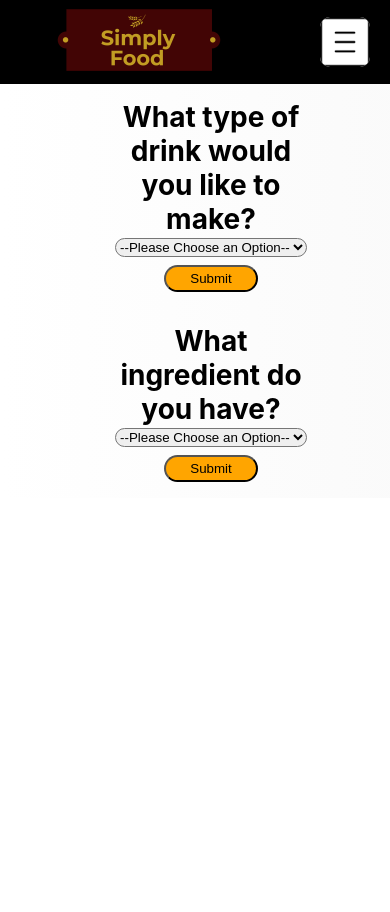
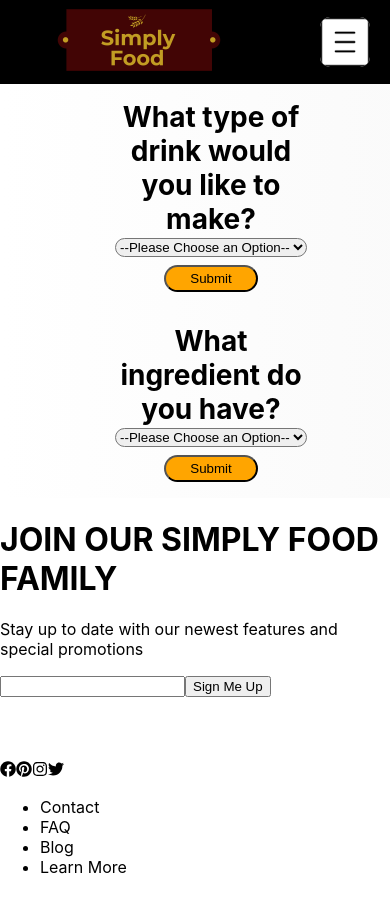
Before and after one commit to zanderambrose/Simply-Food, a React (Create React App) app: page /cocktail in a window 390 px wide. Shown: the top 912 px of the page. Before the commit the page ends 844 px from the top, so only its background shows below. Built offline with nearby package versions, Linux system fonts and the light colour scheme.

Commit message:
added react-scroll to the landing page button.  Added responsive grid layout to cards display when mobile.  Added the elements of the footer component.

```diff
--- a/package.json
+++ b/package.json
@@ -8,8 +8,10 @@
     "@testing-library/user-event": "^12.8.3",
     "react": "^17.0.2",
     "react-dom": "^17.0.2",
+    "react-icons": "^4.2.0",
     "react-router-dom": "^5.2.0",
     "react-scripts": "4.0.3",
+    "react-scroll": "^1.8.2",
     "web-vitals": "^1.1.2"
   },
   "scripts": {
--- a/src/App.js
+++ b/src/App.js
@@ -1,5 +1,6 @@
 import './App.css';
 import Navbar from './Components/Navigation/Navbar'
+import Footer from './Components/Footer/Footer'
 import LandingPage from './Components/LandingPage/LandingPage'
 import Pantry from './Components/Pantry/Pantry'
 import GetInspired from './Components/GetInspired/GetInspired'
@@ -27,6 +28,7 @@ function App() {
             </Route>
           </Switch>
         </div>
+        <Footer />
       </div>
     </Router>
   );
--- /dev/null
+++ b/src/Components/Footer/CallToAction.js
@@ -0,0 +1,19 @@
+import React from 'react'
+import '../../Styles/Footer.css'
+
+const CallToAction = () => {
+    return (
+        <div className="cta">
+            <div className="ctaHeading">
+                <h1>JOIN OUR SIMPLY FOOD FAMILY</h1>
+                <p>Stay up to date with our newest features and special promotions </p>
+            </div>
+            <div className="ctaEmail">
+                <input type="text" />
+                <button>Sign Me Up</button>
+            </div>
+        </div>
+    )
+}
+
+export default CallToAction
--- /dev/null
+++ b/src/Components/Footer/Footer.js
@@ -0,0 +1,14 @@
+import React from 'react'
+import CallToAction from './CallToAction'
+import SocialLinks from './SocialLinks'
+
+const Footer = () => {
+    return (
+        <div>
+            <CallToAction />
+            <SocialLinks />
+        </div>
+    )
+}
+
+export default Footer
--- /dev/null
+++ b/src/Components/Footer/SocialLinks.js
@@ -0,0 +1,26 @@
+import React from 'react'
+import '../../Styles/Footer.css'
+import { FaFacebook, FaPinterest, FaInstagram, FaTwitter } from 'react-icons/fa'
+
+const SocialLinks = () => {
+    return (
+        <div className="socialLinksContainer">
+            <div className="socialIcons">
+                <FaFacebook />
+                <FaPinterest />
+                <FaInstagram />
+                <FaTwitter />
+            </div>
+            <div className="socialLinks">
+                <ul>
+                    <li>Contact</li>
+                    <li>FAQ</li>
+                    <li>Blog</li>
+                    <li>Learn More</li>
+                </ul>
+            </div>
+        </div>
+    )
+}
+
+export default SocialLinks
--- a/src/Components/LandingPage/Icons.js
+++ b/src/Components/LandingPage/Icons.js
@@ -11,7 +11,7 @@ function Icons() {
             <div className="icons">
                 <div className="iconCard"><Link to="/pantry">
                     <img className="iconImg" src={PantryImg} alt='Pantry' />
-                    <h3>Whats in your pantry?</h3>
+                    <h3>Whats in your pantry</h3>
                     <p>Lorem ipsum dolor sit amet consectetur adipisicing elit.  Lorem ipsum dolor sit amet consectetur adipisicing elit.</p>
                 </Link>
                 </div>
--- a/src/Components/LandingPage/LandingPage.js
+++ b/src/Components/LandingPage/LandingPage.js
@@ -1,6 +1,7 @@
 import React from 'react'
 import Icons from './Icons'
 import '../../Styles/LandingPage.css'
+import { Link } from 'react-scroll'
 
 function LandingPage() {
 
@@ -11,7 +12,12 @@ function LandingPage() {
                 <div className="headingContainer">
                     <h1>Meals Made Easy</h1>
                     <p>One stop shop for all meal planning needs</p>
-                    <input type="button" value="Get Started" />
+                    <Link activeClass="active"
+                        to="icons"
+                        spy={true}
+                        smooth={true}
+                        offset={0}
+                        duration={500}><input type="button" value="Get Started" /></Link>
                 </div>
             </div>
             <Icons id="icons" />
--- a/src/Components/Navigation/NavLinks.js
+++ b/src/Components/Navigation/NavLinks.js
@@ -6,7 +6,7 @@ function NavLinks() {
     return (
 
         <ul className='nav-list'>
-            <Link to="/pantry"><li>Whats in your pantry?</li></Link>
+            <Link to="/pantry"><li>Whats in your pantry</li></Link>
             <Link to="/inspired"><li>Get Inspired</li></Link>
             <Link to="/cocktail"><li>Make a cocktail</li></Link>
         </ul>
--- a/src/Styles/CardsDisplay.css
+++ b/src/Styles/CardsDisplay.css
@@ -62,3 +62,14 @@
     justify-content: center;
     width: 50%;
 }
+
+/* RESPONSIVE GRID */
+@media(max-width: 700px){
+    .cardsDisplayContainer{
+    display: grid;
+    grid-template-columns: 1fr 1fr;
+    gap: 10px;
+    width: 90vw;
+    margin: 1rem auto;
+}
+}
--- /dev/null
+++ b/src/Styles/Footer.css
@@ -0,0 +1,10 @@
+/* CALL TO ACTION STYLES*/
+
+
+
+
+/* SOCIAL LINKS STYLES */
+
+.socialLinksContainer{
+    margin: 4rem 0;
+}
--- a/src/Styles/LandingPage.css
+++ b/src/Styles/LandingPage.css
@@ -40,6 +40,6 @@
         background-color: black;
         opacity: 0.7;
         border-radius: 5px;
-        padding: 2.75rem;
+        padding: 1.75rem;
     }
 }
```
Also changed, not shown: 1 other file (tests, documents, lock files or other folders).
